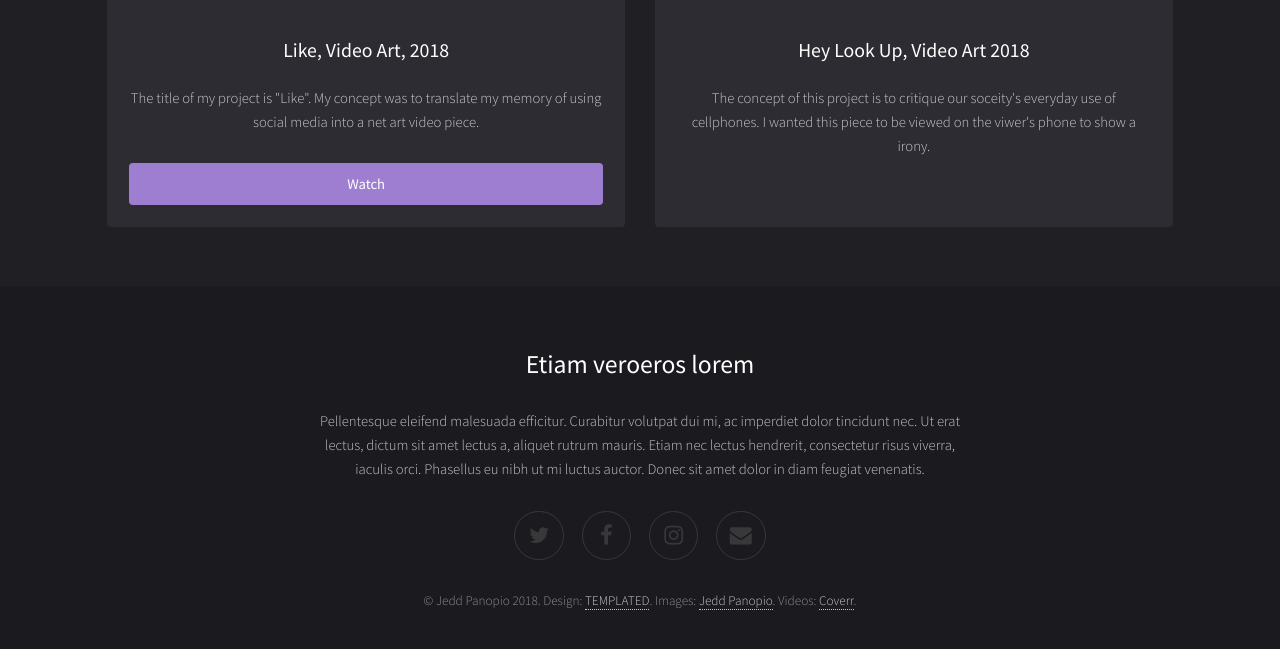
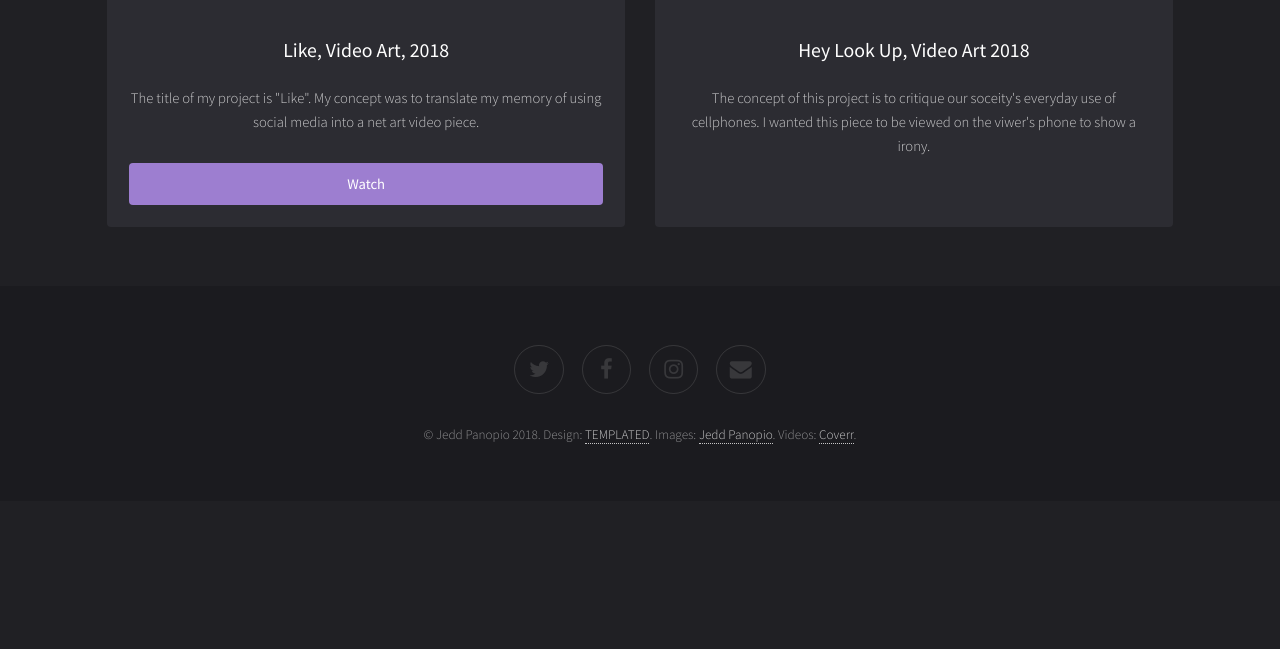
Before and after one commit to jpanopio98/jedpanopio.github.io, a plain HTML site: page index.html in a window 1280 px wide. Shown: the part 1468-2117 px from the top of the page. After the commit the page ends 1969 px from the top, so only its background shows below. Drawn offline with Linux system fonts and the light colour scheme.

Commit message:
deleted extra text

```diff
--- a/index.html
+++ b/index.html
@@ -88,8 +88,6 @@
 			<!-- Footer -->
 				<footer id="footer">
 					<div class="inner">
-						<h2>Etiam veroeros lorem</h2>
-						<p>Pellentesque eleifend malesuada efficitur. Curabitur volutpat dui mi, ac imperdiet dolor tincidunt nec. Ut erat lectus, dictum sit amet lectus a, aliquet rutrum mauris. Etiam nec lectus hendrerit, consectetur risus viverra, iaculis orci. Phasellus eu nibh ut mi luctus auctor. Donec sit amet dolor in diam feugiat venenatis. </p>
 
 						<ul class="icons">
 							<li><a href="#" class="icon fa-twitter"><span class="label">Twitter</span></a></li>
```
